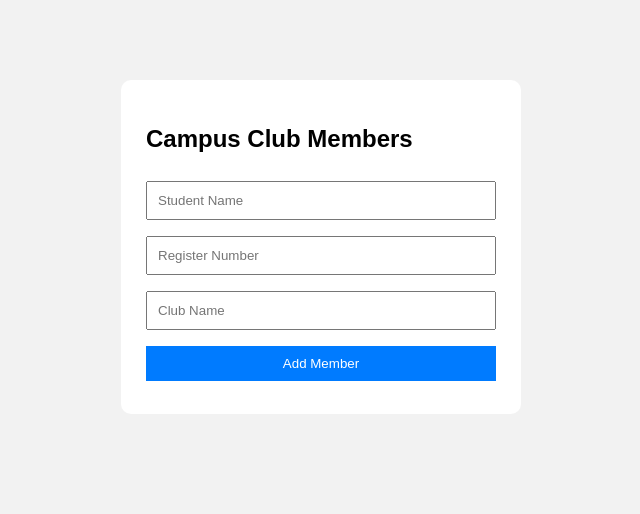
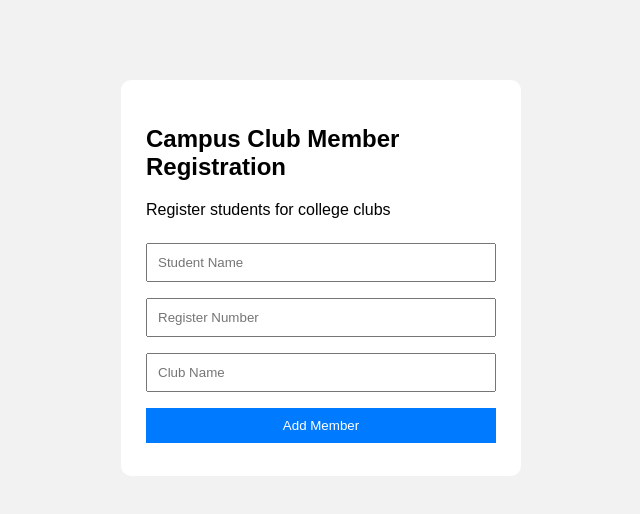
Before and after one commit to Niluuuu27/campus-club, a website: page index.html in a window 1280 px wide. Shown: the whole page, without its empty margins (319-959 px from the left). Drawn offline with Linux system fonts and the light colour scheme.

Commit message:
Improve Campus Club registration page

```diff
--- a/index.html
+++ b/index.html
@@ -37,7 +37,8 @@
 
 <div class="box">
 
-    <h2>Campus Club Members</h2>
+    <h2>Campus Club Member Registration</h2>
+<p>Register students for college clubs</p>
 
     <form action="/members" method="POST">
 
```
